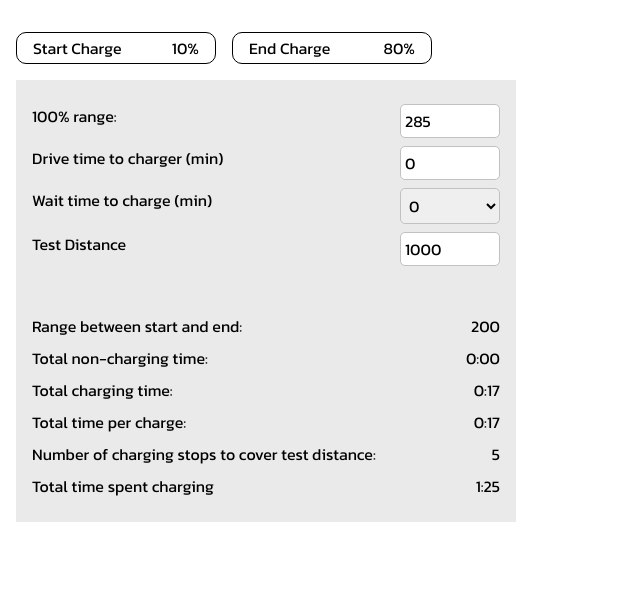
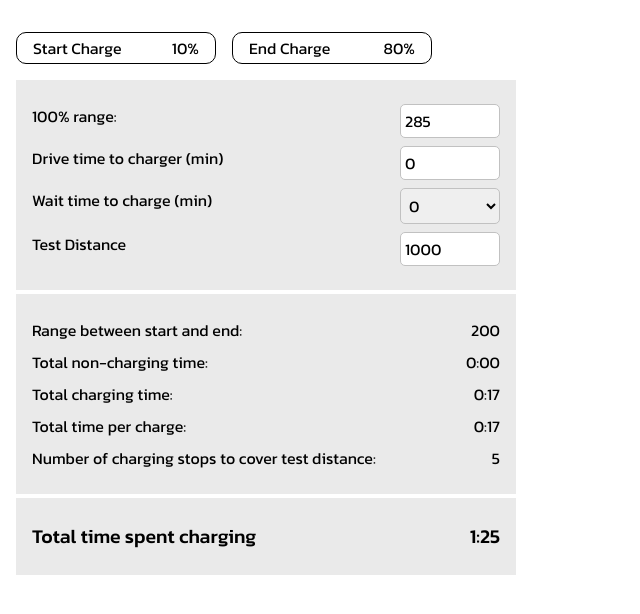
Before and after one commit to aokorodu/EVChargeTime, a React (Create React App) app in the folder ev-chargetime/: page / in a window 1280 px wide. Shown: the top 614 px of the page, without its empty margins (0-640 px from the left). Built offline with nearby package versions, Linux system fonts and the light colour scheme.

Commit message:
more tweaking

```diff
--- a/ev-chargetime/src/App.css
+++ b/ev-chargetime/src/App.css
@@ -29,6 +29,7 @@
   padding: 1rem;
   width: 90%;
   max-width: 500px;
+  margin-top: 0.25rem;
 }
 
 .inputStuff,
@@ -57,3 +58,8 @@ select {
   padding: 0.25rem;
   width: 100px;
 }
+
+.bold {
+  font-weight: 500;
+  font-size: 1.22rem;
+}
--- a/ev-chargetime/src/App.tsx
+++ b/ev-chargetime/src/App.tsx
@@ -118,9 +118,6 @@ function App() {
             <div>Total charging time: </div>
             <div>{getTimeString(getChargingTime(startcharge, endcharge))}</div>
           </div>
-
-
-
           <div className='dataStuff'>
             <div>Total time per charge: </div>
             <div>{getTimeString(totalTimePer)}</div>
@@ -129,11 +126,13 @@ function App() {
             <div>Number of charging stops to cover test distance:</div>
             <div>{getNumberOfChargingSessions()}</div>
           </div>
-          <div className='dataStuff'>
-            <label>Total time spent charging</label>
-            <div>{getTotalTimeSpentCharging()}</div>
-          </div>
+
         </div>
+
+        <div className='resultNumbers'><div className='dataStuff bold'>
+          <div>Total time spent charging</div>
+          <div>{getTotalTimeSpentCharging()}</div>
+        </div></div>
 
 
       </div>
--- a/ev-chargetime/src/components/CustomSelector/CustomSelector.module.css
+++ b/ev-chargetime/src/components/CustomSelector/CustomSelector.module.css
@@ -17,7 +17,7 @@
   position: absolute;
   width: 100%;
   z-index: 100;
-  top: 3.5rem;
+  top: 2.5rem;
   left: 0rem;
   border: 1px solid black;
   border-radius: 10px;
```
